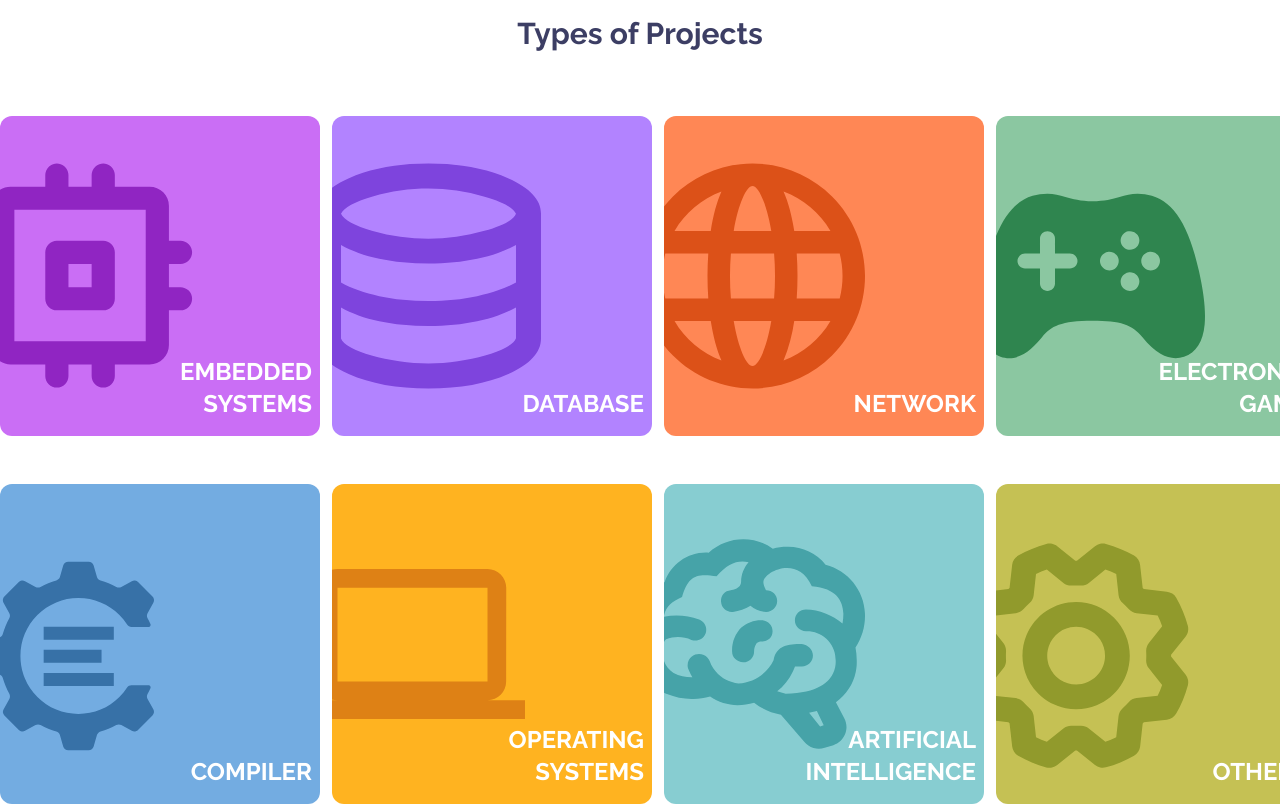
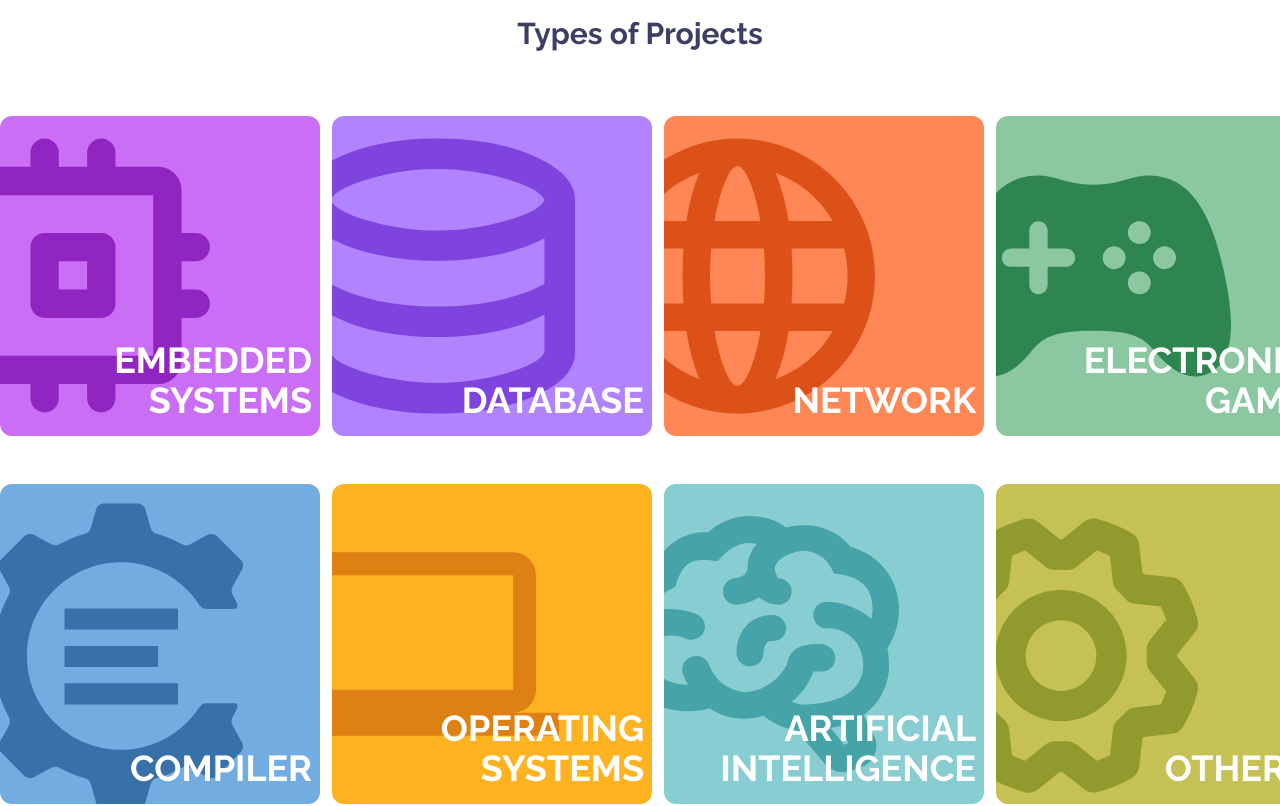
Before and after one commit to acm-ucr/senior-design-website, a Next.js app: page / in a window 1280 px wide. Shown: the part 1360-2166 px from the top of the page. Built offline with nearby package versions, Linux system fonts and the light colour scheme.

Commit message:
Fixed up size

```diff
--- a/src/components/landing/ProjectType.jsx
+++ b/src/components/landing/ProjectType.jsx
@@ -23,12 +23,12 @@ const ProjectTypes = () => {
           >
             <Image
               src={emblogo.src}
-              width={225}
+              width={275}
               height={225}
               alt="emblogo"
-              className="-ml-12 md:-ml-12"
+              className="-ml-12 md:-ml-20"
             />
-            <p className="text-white text-2xl font-bold text-right mr-2 absolute inset-x-0 bottom-0">
+            <p className="text-white text-4xl font-bold text-right mr-2 absolute inset-x-0 bottom-0">
               EMBEDDED
               <br />
               SYSTEMS
@@ -40,12 +40,12 @@ const ProjectTypes = () => {
           >
             <Image
               src={databaselogo.src}
-              width={225}
+              width={275}
               height={225}
               alt="databaselogo"
-              className="-ml-8 md:-ml-8"
+              className="-ml-8 md:-ml-12"
             />
-            <p className="text-white text-2xl font-bold text-right mr-2 absolute inset-x-0 bottom-0">
+            <p className="text-white text-4xl font-bold text-right mr-2 absolute inset-x-0 bottom-0">
               DATABASE
             </p>
           </Link>
@@ -55,12 +55,12 @@ const ProjectTypes = () => {
           >
             <Image
               src={networklogo.src}
-              width={225}
+              width={275}
               height={225}
               alt="networklogo"
-              className="-ml-12 md:-ml-10"
+              className="-ml-12 md:-ml-20"
             />
-            <p className="text-white text-2xl font-bold text-right mr-2 absolute inset-x-0 bottom-0">
+            <p className="text-white text-4xl font-bold text-right mr-2 absolute inset-x-0 bottom-0">
               NETWORK
             </p>
           </Link>
@@ -70,12 +70,12 @@ const ProjectTypes = () => {
           >
             <Image
               src={electroniclogo.src}
-              width={225}
+              width={275}
               height={225}
               alt="electroniclogo"
-              className="-ml-6 md:-ml-6"
+              className="-ml-6 md:-ml-12"
             />
-            <p className="text-white text-2xl font-bold text-right mr-2 absolute inset-x-0 bottom-0">
+            <p className="text-white text-4xl font-bold text-right mr-2 absolute inset-x-0 bottom-0">
               ELECTRONIC
               <br />
               GAME
@@ -87,12 +87,12 @@ const ProjectTypes = () => {
           >
             <Image
               src={compilerlogo.src}
-              width={170}
+              width={275}
               height={225}
               alt="compilerlogo"
-              className="-ml-8 -mb-6 md:-ml-8 md:-mb-6"
+              className="-ml-8 -mb-6 md:-ml-12 md:-mb-6"
             />
-            <p className="text-white text-2xl font-bold text-right mr-2 absolute inset-x-0 bottom-0">
+            <p className="text-white text-4xl font-bold text-right mr-2 absolute inset-x-0 bottom-0">
               COMPILER
             </p>
           </Link>
@@ -102,12 +102,12 @@ const ProjectTypes = () => {
           >
             <Image
               src={oslogo.src}
-              width={225}
+              width={275}
               height={225}
               alt="oslogo"
-              className="-ml-8 md:-ml-8"
+              className="-ml-8 md:-ml-12"
             />
-            <p className="text-white text-2xl font-bold text-right mr-2 absolute inset-x-0 bottom-0">
+            <p className="text-white text-4xl font-bold text-right mr-2 absolute inset-x-0 bottom-0">
               OPERATING
               <br />
               SYSTEMS
@@ -119,12 +119,12 @@ const ProjectTypes = () => {
           >
             <Image
               src={ailogo.src}
-              width={225}
+              width={275}
               height={225}
               alt="ailogo"
-              className="-ml-8 md:-ml-8"
+              className="-ml-8 md:-ml-12"
             />
-            <p className="text-white text-2xl font-bold text-right mr-2 absolute inset-x-0 bottom-0">
+            <p className="text-white text-4xl font-bold text-right mr-2 absolute inset-x-0 bottom-0">
               ARTIFICIAL
               <br />
               INTELLIGENCE
@@ -136,12 +136,12 @@ const ProjectTypes = () => {
           >
             <Image
               src={otherslogo.src}
-              width={225}
+              width={275}
               height={225}
               alt="otherslogo"
-              className="-ml-10 -mb-6 md:-ml-10 md:-mb-6"
+              className="-ml-10 -mb-6 md:-ml-20 md:-mb-6"
             />
-            <p className="text-white text-2xl font-bold text-right mr-2 absolute inset-x-0 bottom-0">
+            <p className="text-white text-4xl font-bold text-right mr-2 absolute inset-x-0 bottom-0">
               OTHERS
             </p>
           </Link>
```
